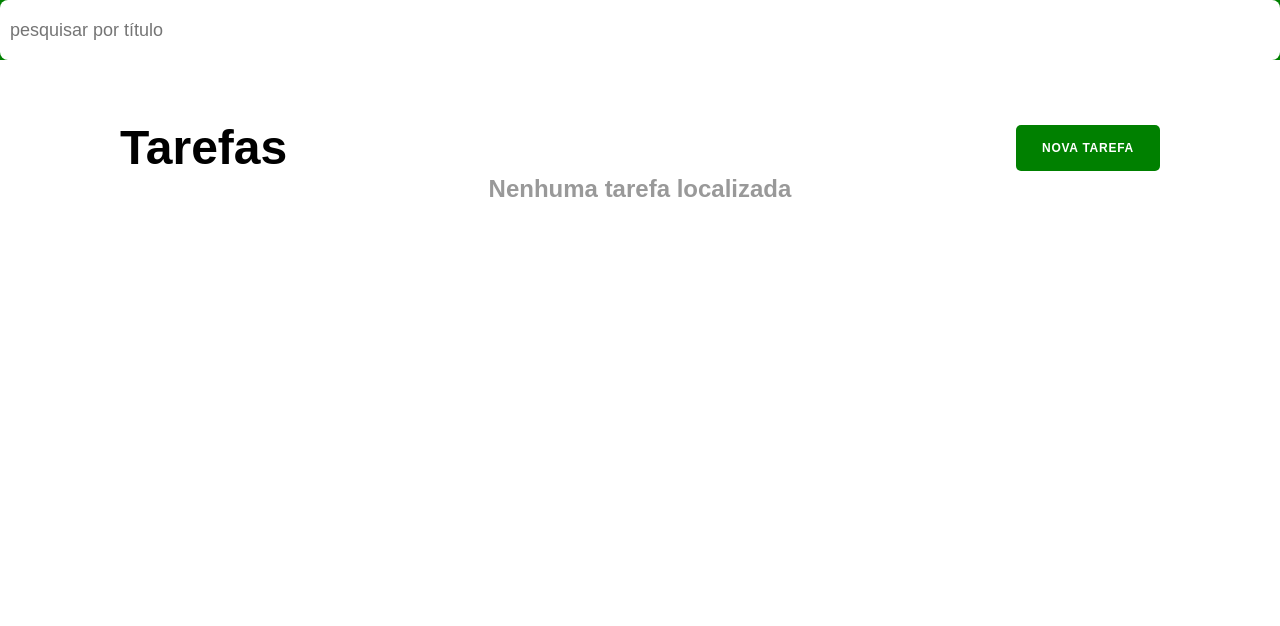
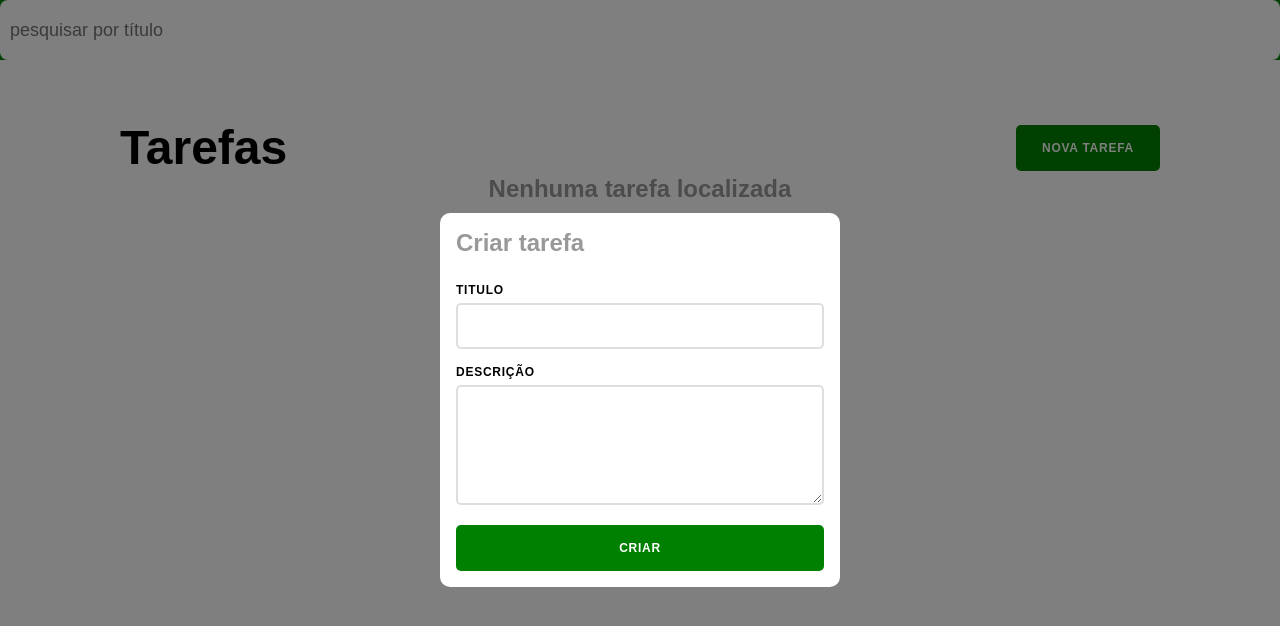
Before and after one commit to MarcosSilva2021/miniProjetoJavascript, a website: page index.html in a window 1280 px wide. Both pictures are taken after a click on the button "NOVA TAREFA". Drawn offline with Linux system fonts and the light colour scheme.

Commit message:
feat: implementado a lógica de abrir um modal de nova tarefa

```diff
--- a/index.css
+++ b/index.css
@@ -58,8 +58,8 @@ header input{
 }
 
 #overlay{
-    width: 100px;
-    height: 100px;
+    width: 100vw;
+    height: 100vh;
     background-color: #00000080;
     position: fixed;
     top: 0;
@@ -82,7 +82,7 @@ header input{
     border-radius: 10px;
     position: fixed;
     top: 50%;
-    left: 50px;
+    left: 50%;
     z-index: 2;
     transform: translate(-50%, -50%);
     visibility: hidden;
--- a/index.html
+++ b/index.html
@@ -12,11 +12,11 @@
     </header>
     <main>
         <section id="tarefas">
-            <h2>Tarefas <button>nova tarefa</button></h2>
+            <h2>Tarefas <button onclick="novaTarefa()">nova tarefa</button></h2>
             <h6>Nenhuma tarefa localizada</h6>
         </section>
         <section id="overlay"></section>
-        <div class="modal">
+        <div id="criarTarefa" class="modal">
             <form action="">
                 <h3>Criar tarefa</h3>
                 <label for="titulo">Titulo</label>
--- a/index.js
+++ b/index.js
@@ -0,0 +1,4 @@
+function novaTarefa(){
+    overlay.classList.add("active");
+    criarTarefa.classList.add("active");
+}
```
